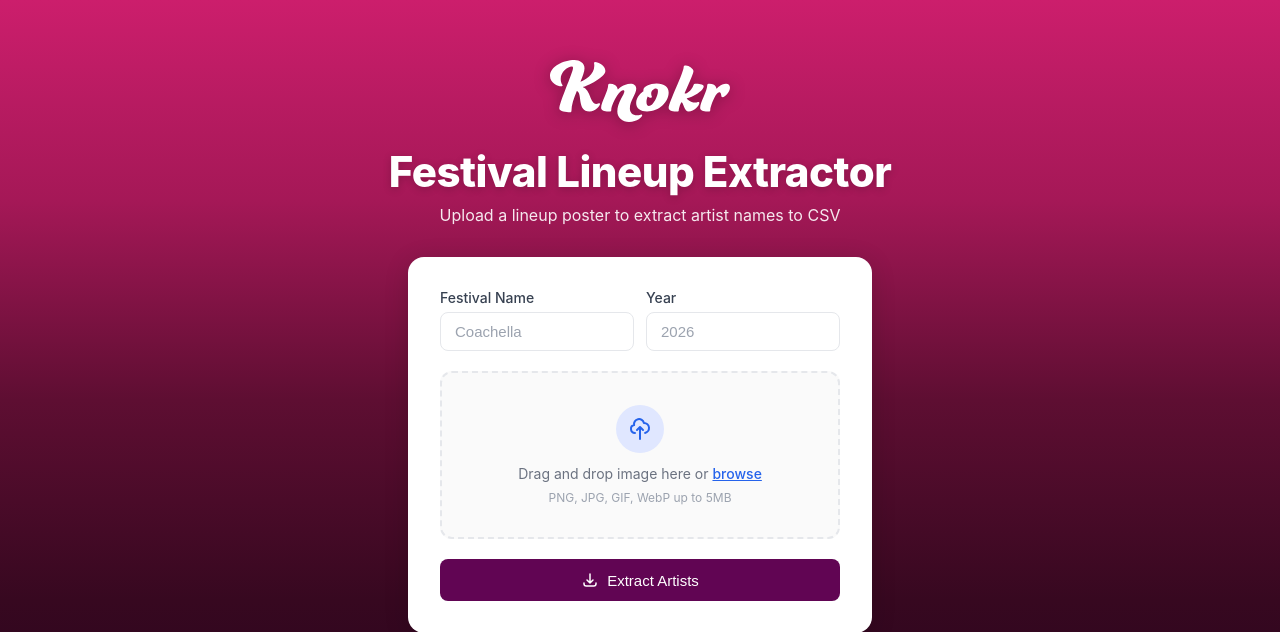
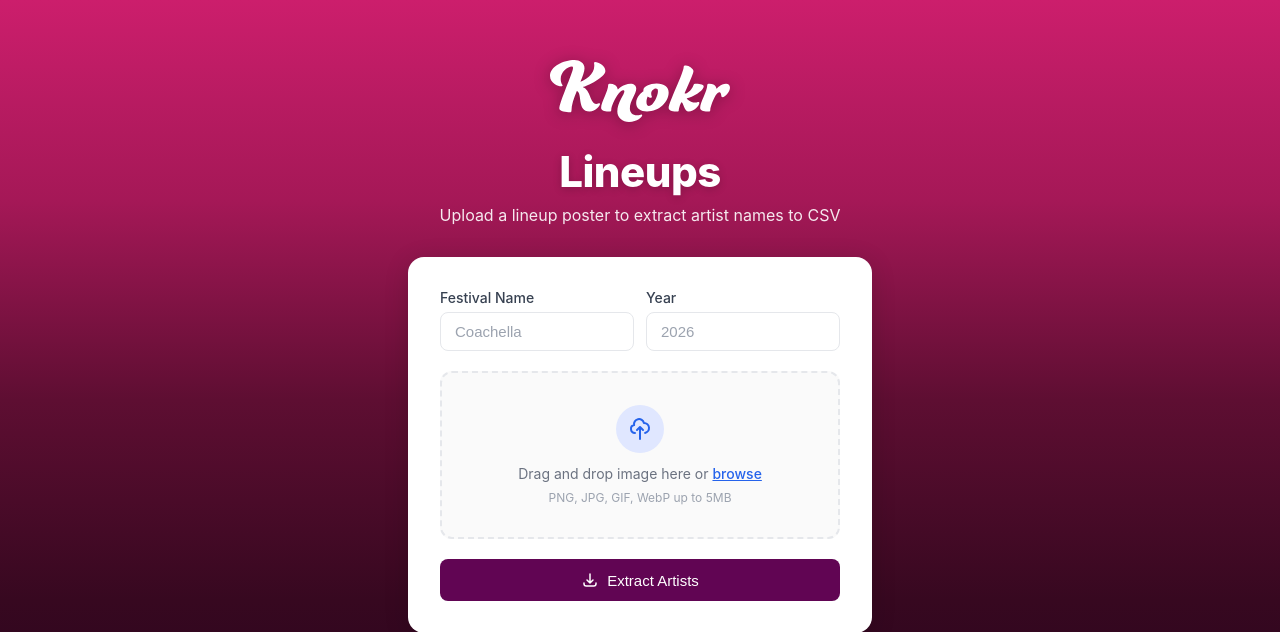
Before and after one commit to jayfallon/festival-lineup-extractor, a Flask app: page / in a window 1280 px wide. Shown: the top 632 px of the page. Run offline with Flask 3, Linux system fonts and the light colour scheme.

Commit message:
edited title

```diff
--- a/templates/index.html
+++ b/templates/index.html
@@ -3,7 +3,7 @@
   <head>
     <meta charset="UTF-8" />
     <meta name="viewport" content="width=device-width, initial-scale=1.0" />
-    <title>Festival Lineup Extractor</title>
+    <title>Lineups by Knokr</title>
     <link
       rel="apple-touch-icon"
       sizes="180x180"
@@ -679,7 +679,7 @@
     <div class="wrapper">
       <div class="page-header">
         <img src="/static/knokr.svg" alt="Knokr" class="logo" />
-        <h1>Festival Lineup Extractor</h1>
+        <h1>Lineups</h1>
         <p class="subtitle">
           Upload a lineup poster to extract artist names to CSV
         </p>
```
